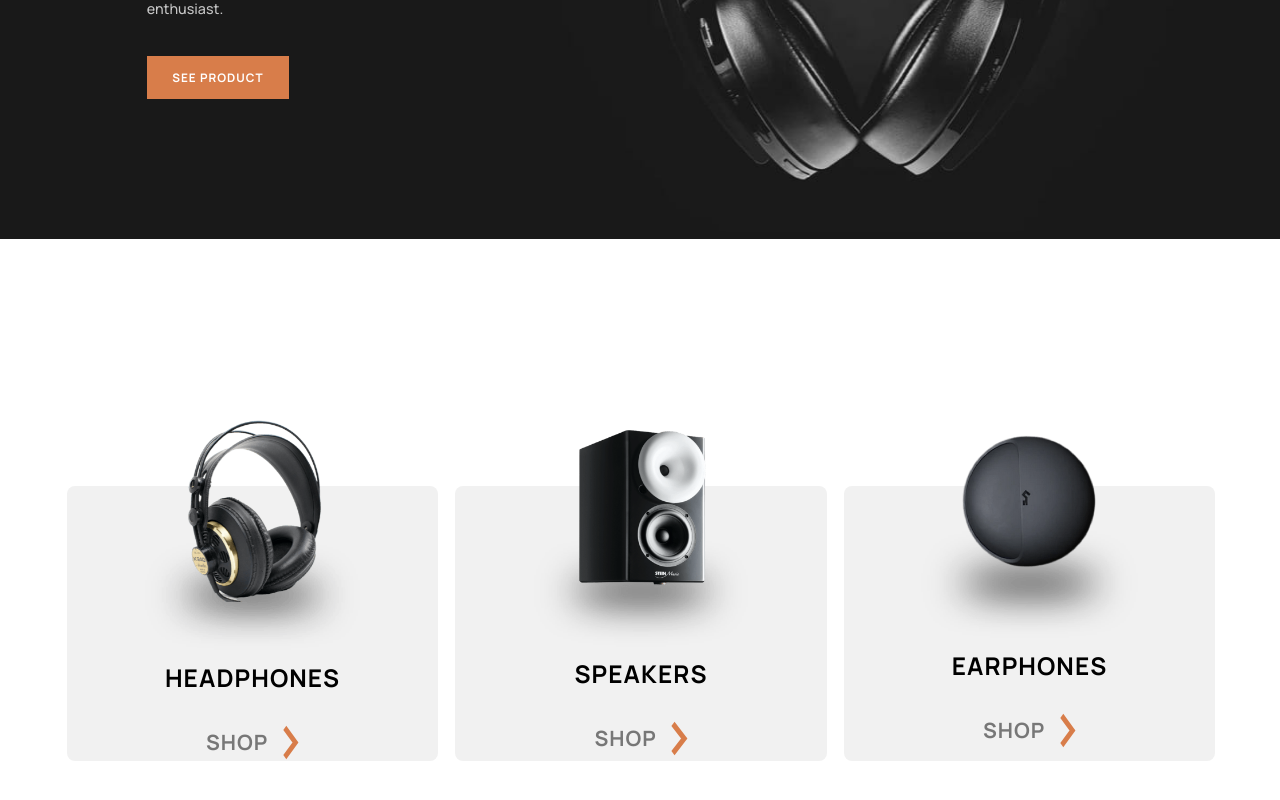
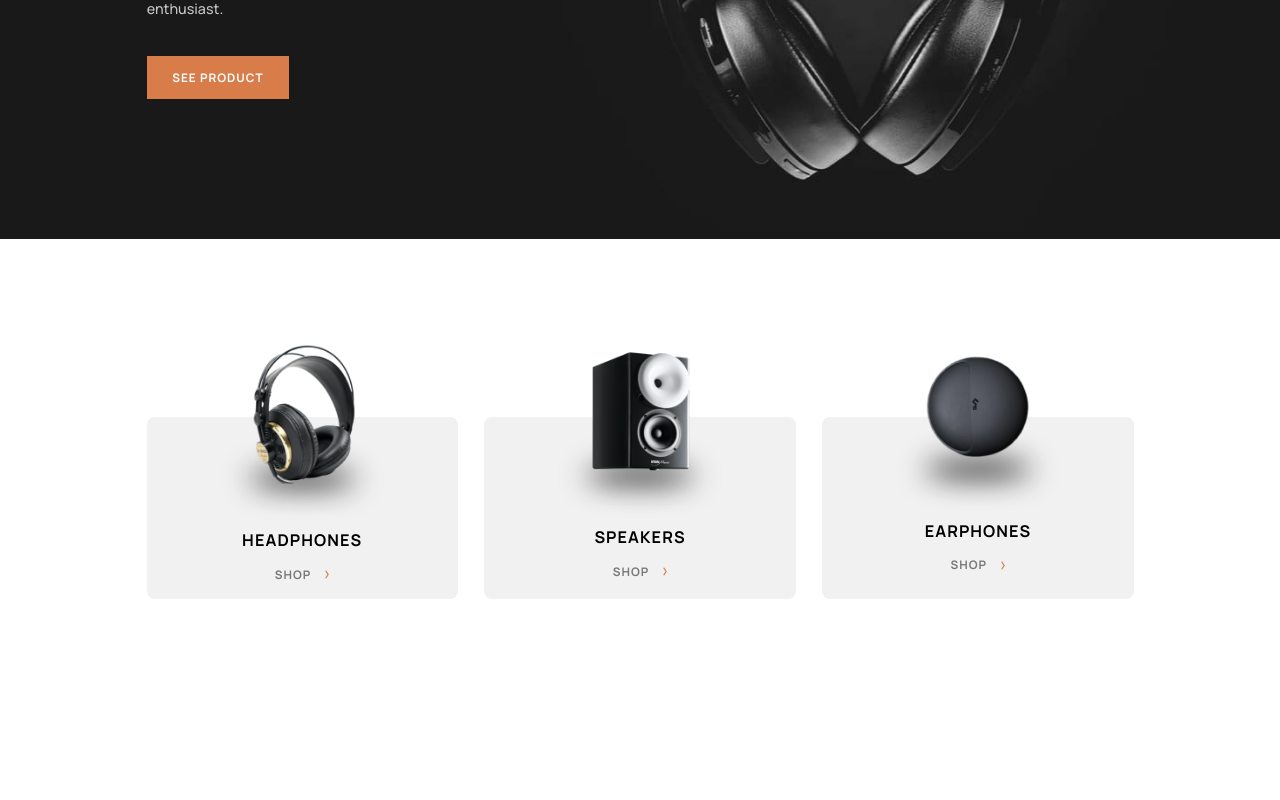
Before and after one commit to waquintero-ia/audophileEcomerce, a React (Vite) app: page /#/ in a window 1280 px wide. Shown: the part 410-1210 px from the top of the page. After the commit the page ends 1158 px from the top, so only its background shows below. Built offline with nearby package versions, Linux system fonts and the light colour scheme.

Commit message:
fixed Categories and CategoriesCard desktop

```diff
--- a/src/App.css
+++ b/src/App.css
@@ -87,6 +87,15 @@ body {
     margin-top: 1.67vw;
   }
 
+  .flow__category__list > * + * {
+    margin-top: 0;
+    margin-left: 2.09vw;
+  }
+
+  .flow__category__description > * + * {
+    margin-top: 1.05vw;
+  }
+
   .hero{
     background-image: url('/images/image-hero.jpg');
     background-size: 100%;
--- a/src/assets/component/Categories.jsx
+++ b/src/assets/component/Categories.jsx
@@ -2,13 +2,13 @@ import CategoriesCard from "./CategoriesCard"
 import product from "../data/product.json"
 
 const global__ul = 'px-[6.4vw] pt-[24.54vw] pb-[32vw]'
-const global__ul__md = 'md:px-[5.21vw] md:pt-[19.27vw] md:flex'
-
+const global__ul__md = 'md:px-[5.21vw] md:pt-[19.27vw] md:pb-[12.5vw] md:flex'
+const global__ul__xl = 'xl:px-[11.45vw] xl:pt-[13.89vw] xl:pb-[11.67vw]'
 
 const Categories = () => {
   return (
     <>
-      <ul className={`category__list flow__category__list ${global__ul} ${global__ul__md}`}>
+      <ul className={`category__list flow__category__list ${global__ul} ${global__ul__md} ${global__ul__xl}`}>
       {
         product.map(card => (
           <li key={card.category}>
--- a/src/assets/component/CategoriesCard.jsx
+++ b/src/assets/component/CategoriesCard.jsx
@@ -5,30 +5,36 @@ const CategoriesCard = ({ imageCategory, altCategory, category }) => {
 
   const global__container__category = 'flex flex-col justify-center items-center bg-white-100 min-h-[44vw] rounded-[8px]'
   const global__container__category__md = 'md:w-[29.04vw] md:min-h-[21.49vw]'
+  const global__container__category__xl = 'xl:w-[24.31vw] xl:min-h-[14.17vw]'
   const global__image__category = 'w-[40vw] mt-[-18.4vw]'
-  const global__image__category__md = 'md:w-[19.54vw] md:mt-[-68px]'
+  const global__image__category__md = 'md:w-[19.54vw] md:mt-[-8.85vw]'
+  const global__image__category__xl = 'xl:w-[14.94vw] xl:mt-[-6.94vw]'
   const global__container__category__description = 'flex flex-col justify-center items-center'
   const global__title = 'uppercase text-15-sm tracking-[0.066875rem] font-bold'
   const global__title__md = 'md:text-15-md'
+  const global__title__xl = 'xl:text-18-xl'
   const global__button = 'flex justify-center items-center'
   const global__button__span = 'uppercase text-13-sm font-bold opacity-50 tracking-[0.0625rem]'
   const global__button__span__md = 'md:text-13-md'
+  const globla__button__span__xl = 'xl:text-13-xl'
   const global__image__button = 'w-[1.34vw] h-[2.67vw]'
+  const global__image__button__md = 'md:w-[0.66vw] md:h-[1.31vw]'
+  const global__image__button__xl = 'xl:w-[0.35vw] xl:h-[0.70vw]'
   const exception__arrow__right = 'arrow__right'
 
   return (
     <>
-      <article className={`container__category ${global__container__category} ${global__container__category__md}`}>
-        <img className={`${global__image__category} ${global__image__category__md}`} src={imageCategory} alt={altCategory} />
+      <article className={`container__category ${global__container__category} ${global__container__category__md} ${global__container__category__xl}`}>
+        <img className={`${global__image__category} ${global__image__category__md} ${global__image__category__xl}`} src={imageCategory} alt={altCategory} />
         <div className={`container__category__description flow__category__description ${global__container__category__description}`}>
-          <h2 className={`${global__title} ${global__title__md}`}>
+          <h2 className={`${global__title} ${global__title__md} ${global__title__xl}`}>
             {category}
           </h2>
           <button type="button" className={`${global__button}`}>
-            <span className={`${global__button__span} ${global__button__span__md}`} data-type={`${exception__arrow__right}`}>
+            <span className={`${global__button__span} ${global__button__span__md} ${globla__button__span__xl}`} data-type={`${exception__arrow__right}`}>
               shop
             </span>
-            <img className={`${global__image__button}`} src={arrow} alt="arrow right" loading='lazy' decoding='async' />
+            <img className={`${global__image__button} ${global__image__button__md} ${global__image__button__xl}`} src={arrow} alt="arrow right" loading='lazy' decoding='async' />
           </button>
         </div>
       </article>
--- a/tailwind.config.js
+++ b/tailwind.config.js
@@ -21,6 +21,7 @@ export default {
         '15-sm': 'calc(0.0625rem + 3.74vw)',
         '15-md': 'calc(0.0625rem + 1.83vw)',
         '15-xl': 'calc(0.0625rem + 1.04vw)',
+        '18-xl': 'calc(0.0625rem + 1.19vw)',
         '36-sm': 'calc(0.0625rem + 9.34vw)',
         '56-md': 'calc(0.0625rem + 7.17vw)',
         '56-xl': 'calc(0.0625rem + 3.82vw)',
```
